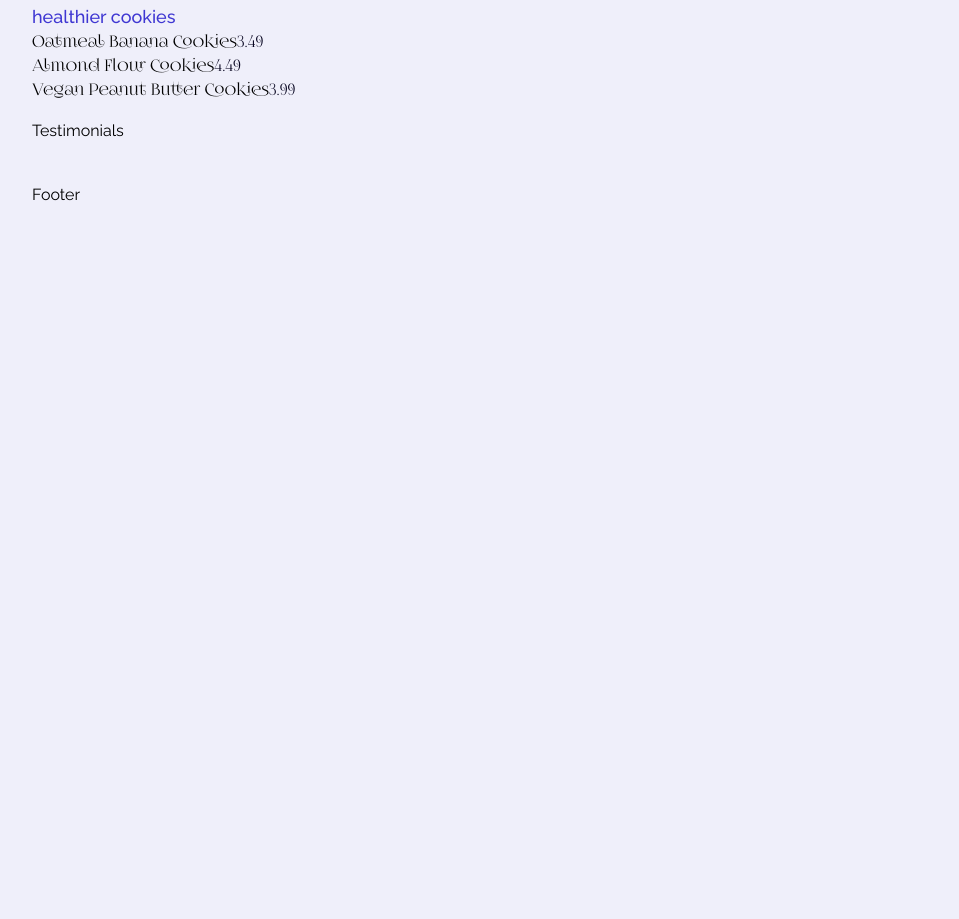
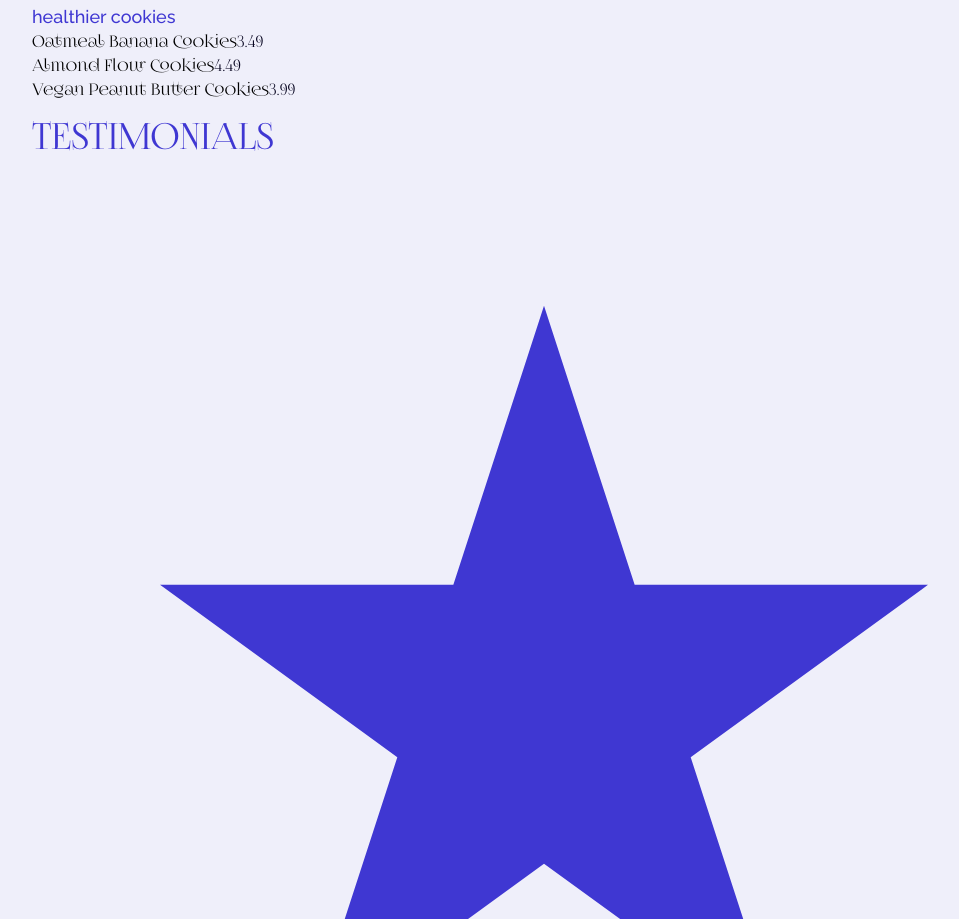
Before and after one commit to Wambui-N/Baked, a Next.js app: page / in a window 1280 px wide. Shown: the part 3581-4500 px from the top of the page, without its empty margins (96-1055 px from the left). Before the commit the page ends 3848 px from the top, so only its background shows below. Built offline with nearby package versions, Linux system fonts and the light colour scheme.

Commit message:
Create testimonial component

```diff
--- a/src/Components/Testimonials.tsx
+++ b/src/Components/Testimonials.tsx
@@ -1,9 +1,50 @@
-import React from 'react'
+import React from "react";
+import db from "@/../Data/db.json";
+
+
+interface TestimonialProps {
+  name: string;
+  rating: number;
+  testimony: string;
+}
 
 const Testimonials = () => {
+  const data = db;
   return (
-    <div>Testimonials</div>
-  )
-}
+    <div>
+      <h2>Testimonials</h2>
+      <div className="my-6">
+        {data.testimonials.map((testimonial: TestimonialProps) => (
+          <div className="border-[1px] rounded-3xl border-primary flex flex-col gap-3 items-center p-6">
+            <div>
+              {Array(testimonial.rating).fill(
+                <svg
+                  className="w-7 h-7 inline-block"
+                  fill="#3F37D2"
+                  viewBox="0 0 32 32"
+                  xmlns="http://www.w3.org/2000/svg"
+                >
+                  <g id="SVGRepo_bgCarrier" stroke-width="0"></g>
+                  <g
+                    id="SVGRepo_tracerCarrier"
+                    stroke-linecap="round"
+                    stroke-linejoin="round"
+                  ></g>
+                  <g id="SVGRepo_iconCarrier">
+                    <path d="M16 4.588l2.833 8.719H28l-7.416 5.387 2.832 8.719L16 22.023l-7.417 5.389 2.833-8.719L4 13.307h9.167L16 4.588z"></path>
+                  </g>
+                </svg>
+              )}
+            </div>
+            <p className="text-lg font-semibold">{testimonial.testimony}</p>
+            <p className="Capitalize text-primary font-semibold">
+              -{testimonial.name}
+            </p>
+          </div>
+        ))}
+      </div>
+    </div>
+  );
+};
 
-export default Testimonials
+export default Testimonials;
```
